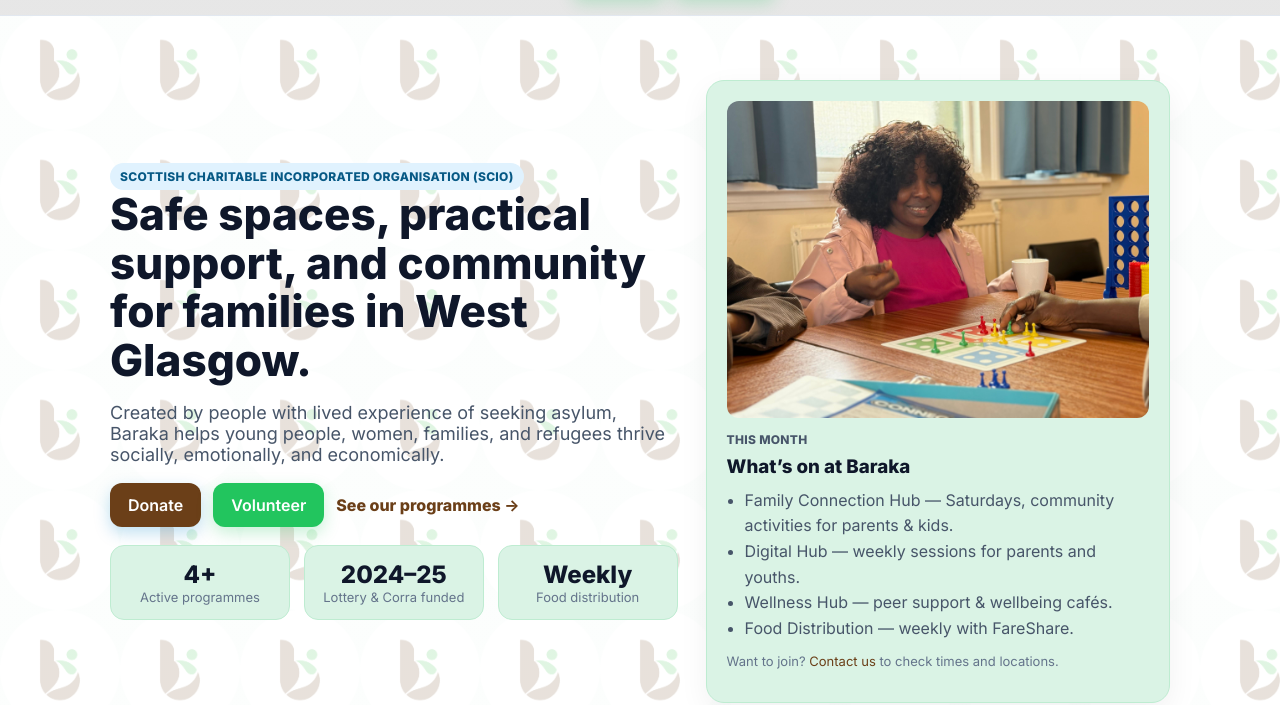
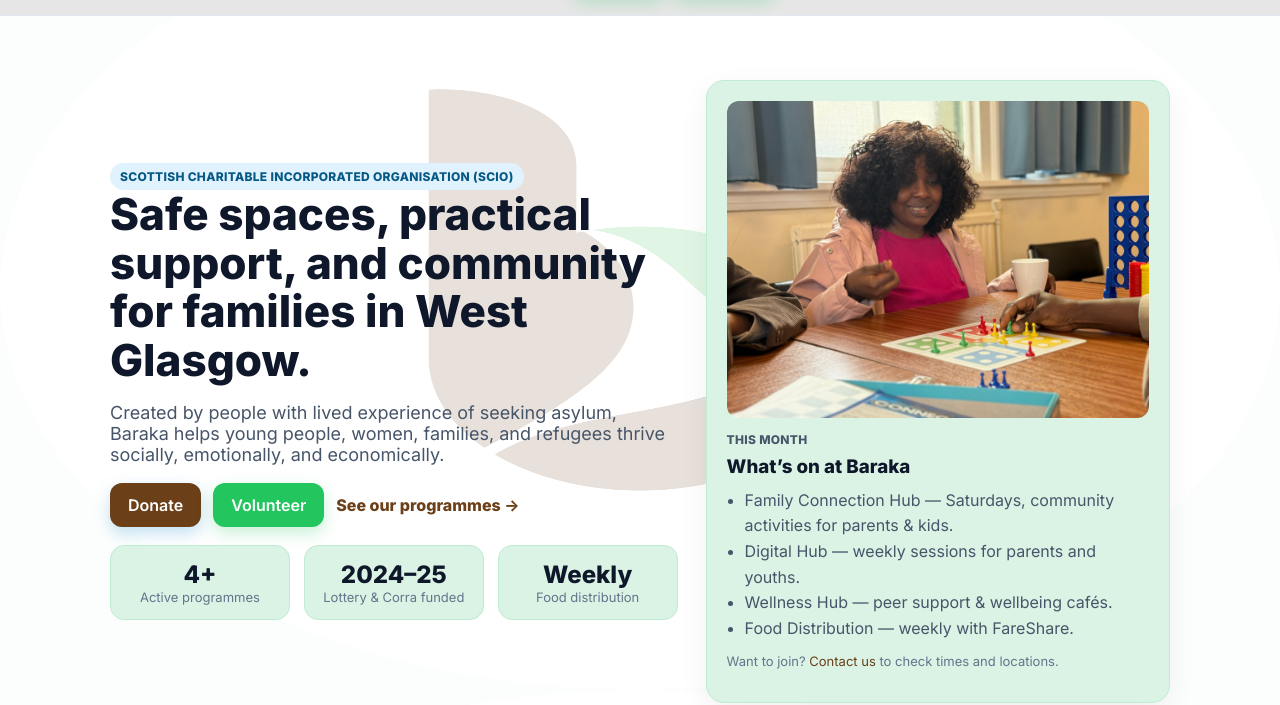
Before and after one commit to rkabishi/baraka-site, a plain HTML site: page index.html in a window 1280 px wide. Shown: the part 110-815 px from the top of the page. Drawn offline with Linux system fonts and the light colour scheme; grey boxes are pictures that could not be loaded.

Commit message:
Centered

```diff
--- a/index.html
+++ b/index.html
@@ -421,7 +421,7 @@ body.logo-bg.centered {
             // NEW: set body background to the logo image via a CSS variable
       if (d.site?.logo) {
         document.documentElement.style.setProperty('--logo-image', `url("${esc(d.site.logo)}")`);
-        document.body.classList.add('logo-bg', 'pattern');   // use 'pattern' OR 'centered'
+        document.body.classList.add('logo-bg', 'centered');   // use 'pattern' OR 'centered'
         // To use the big centred logo instead, do:
         // document.body.classList.remove('pattern'); document.body.classList.add('centered');
       }
```
